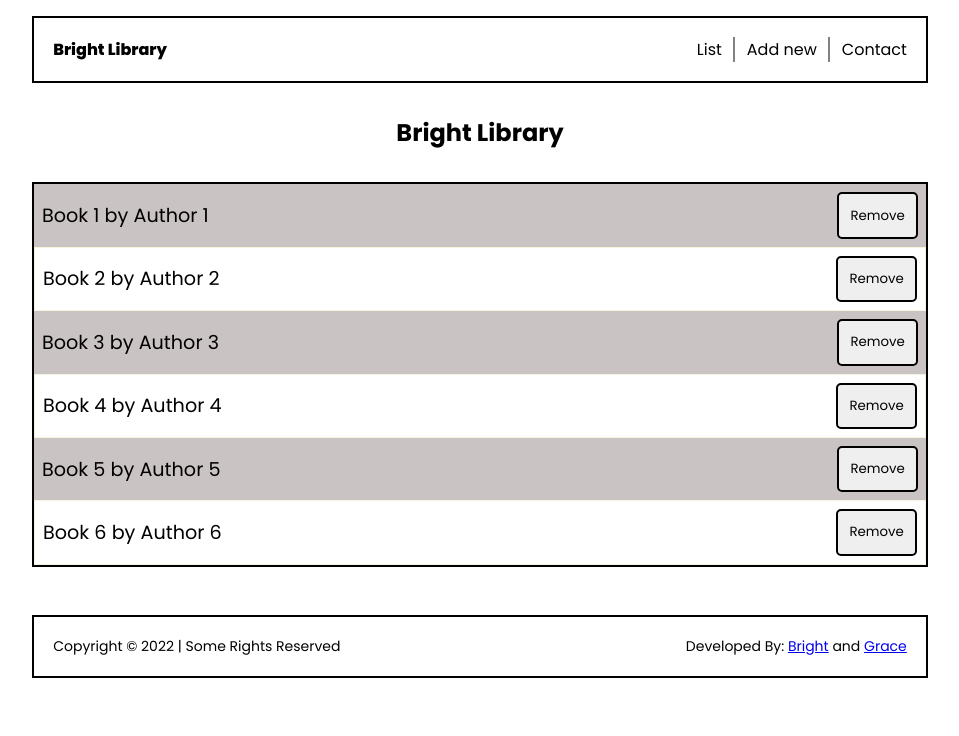
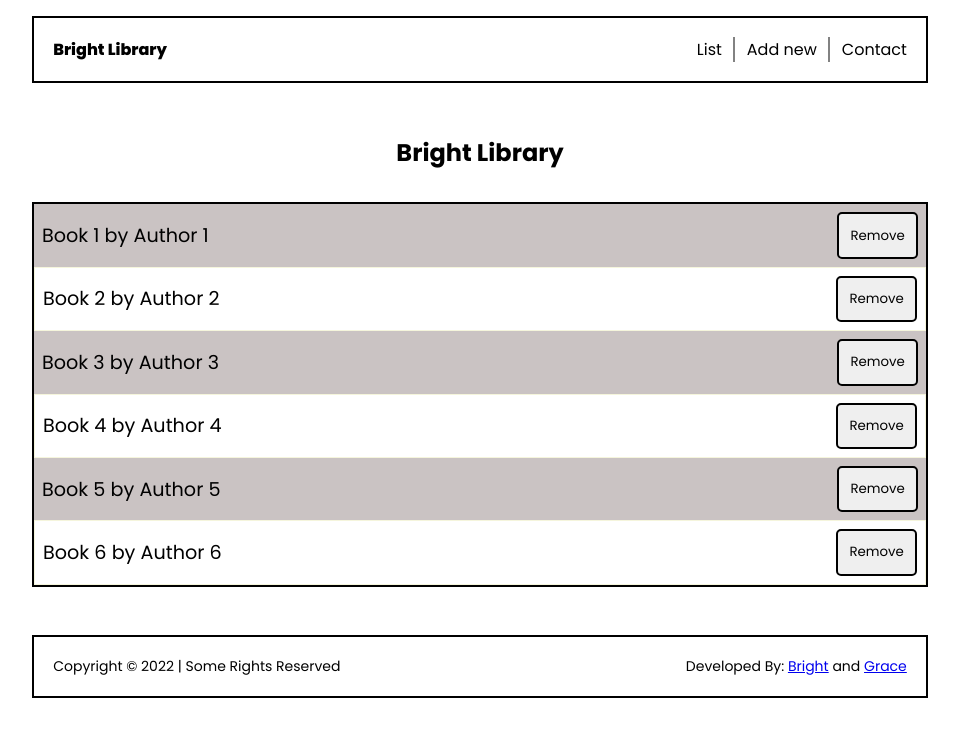
Before and after one commit to kwekubright/Awesome_Books, a website: page index.html in a window 1280 px wide. Shown: the whole page, without its empty margins (160-1119 px from the left). Drawn offline with Linux system fonts and the light colour scheme.

Commit message:
Update style.css

```diff
--- a/style.css
+++ b/style.css
@@ -185,3 +185,7 @@ nav ul {
 .show {
   display: flex !important;
 }
+
+.book-header {
+  margin-top: 1.25rem;
+}
```
